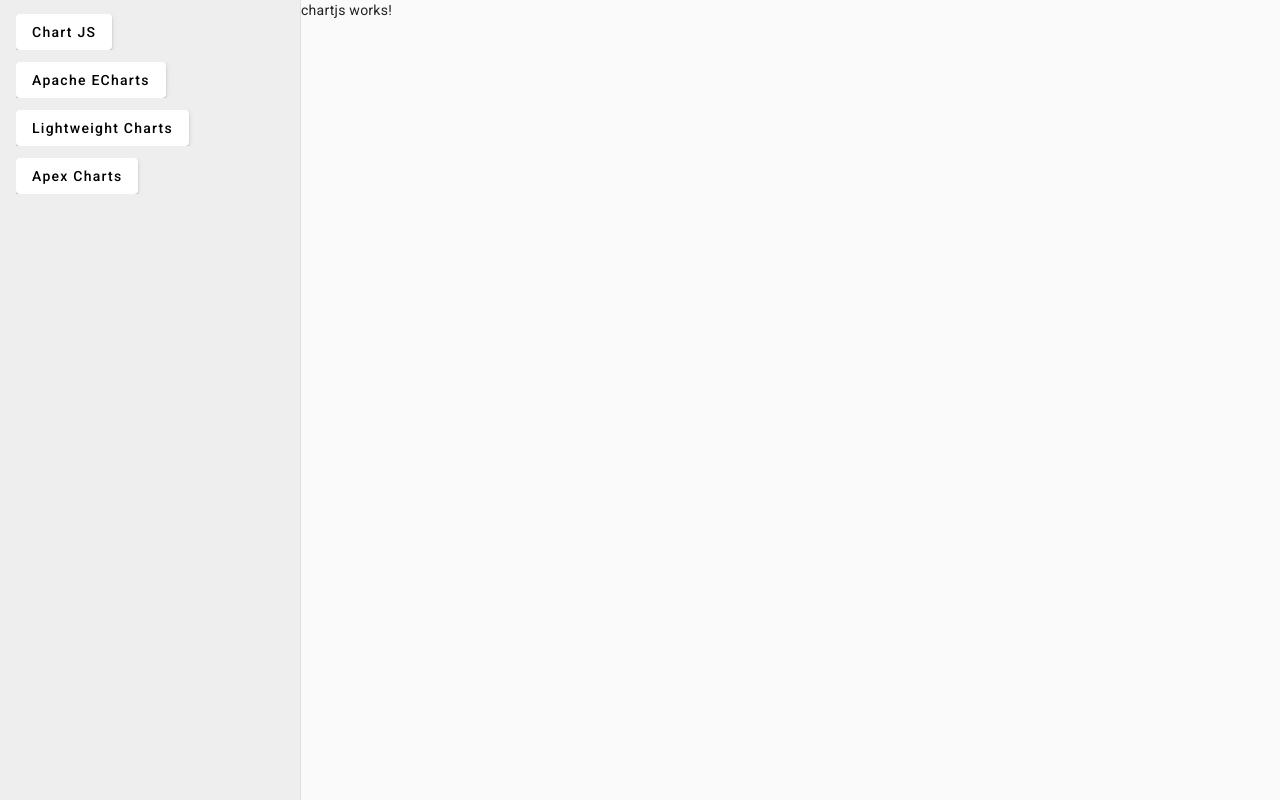
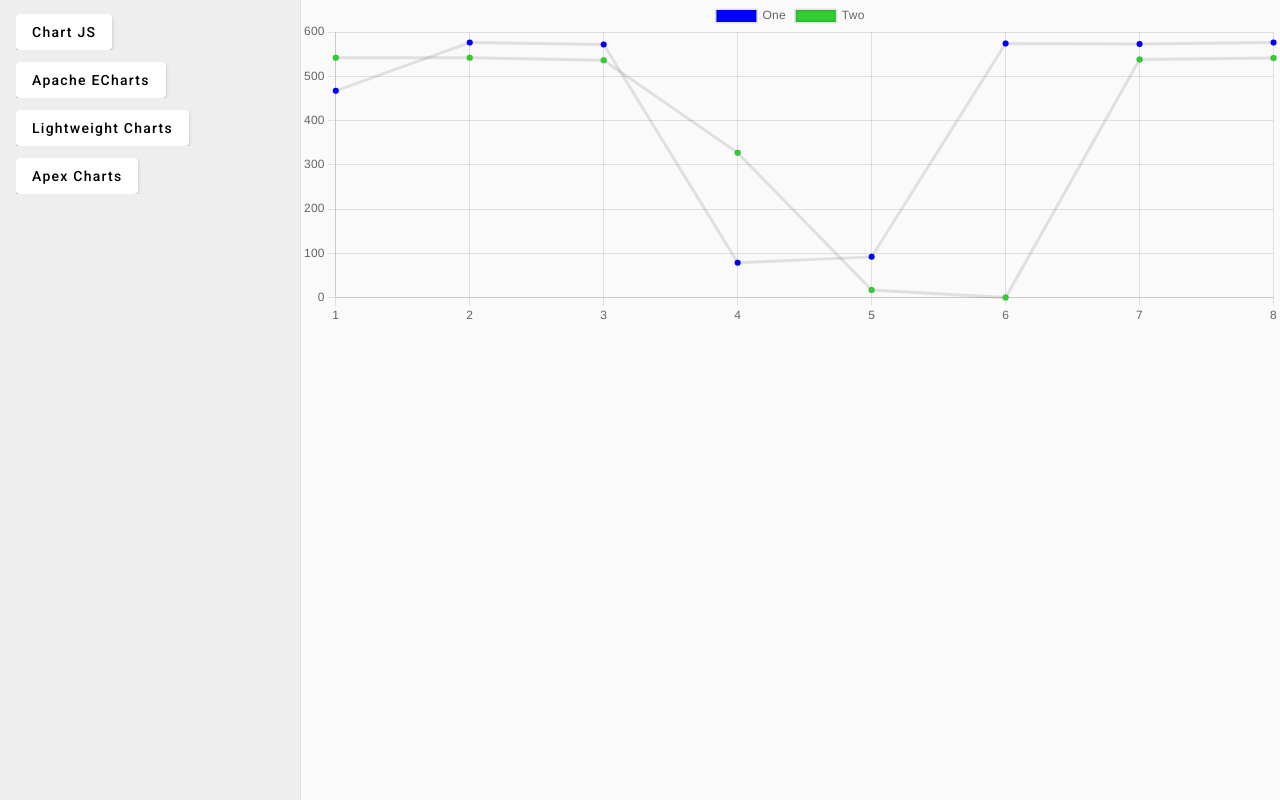
Before and after one commit to alex-liss/spikes, an Angular app in the folder charts/: page /chartjs in a window 1280 px wide. Built offline with nearby package versions, Linux system fonts and the light colour scheme.

Commit message:
added chart with Chart.js

```diff
--- a/charts/package.json
+++ b/charts/package.json
@@ -20,6 +20,7 @@
     "@angular/platform-browser": "^16.2.7",
     "@angular/platform-browser-dynamic": "^16.2.7",
     "@angular/router": "^16.2.7",
+    "chart.js": "^4.4.0",
     "rxjs": "~7.8.0",
     "tslib": "^2.3.0",
     "zone.js": "~0.13.3"
--- a/charts/src/app/pages/chartjs/chartjs.component.html
+++ b/charts/src/app/pages/chartjs/chartjs.component.html
@@ -1 +1,3 @@
-<p>chartjs works!</p>
+<div class="chart-container">
+  <canvas id="chart">{{chart}}</canvas>
+</div>
--- a/charts/src/app/pages/chartjs/chartjs.component.scss
+++ b/charts/src/app/pages/chartjs/chartjs.component.scss
@@ -0,0 +1,8 @@
+chart-container{
+  width: 100%;
+  height: 100%;
+}
+
+#chart {
+  display: inline !important;
+}
--- a/charts/src/app/pages/chartjs/chartjs.component.ts
+++ b/charts/src/app/pages/chartjs/chartjs.component.ts
@@ -1,4 +1,5 @@
 import { Component } from '@angular/core';
+import {Chart} from "chart.js/auto";
 
 @Component({
   selector: 'app-chartjs',
@@ -7,4 +8,33 @@
 })
 export class ChartjsComponent {
 
+  public chart: any;
+
+  ngOnInit(): void {
+    this.chart = new Chart("chart", {
+      type: 'line',
+      data: {// values on X-Axis
+        labels: ['1','2','3','4','5','6','7','8', ],
+        datasets: [
+          {
+            label: "One",
+            data: ['467','576', '572', '79', '92',
+              '574', '573', '576'],
+            backgroundColor: 'blue'
+          },
+          {
+            label: "Two",
+            data: ['542', '542', '536', '327', '17',
+              '0.00', '538', '541'],
+            backgroundColor: 'limegreen'
+          }
+        ]
+      },
+      options: {
+        aspectRatio:3
+      }
+    });
+  }
+
+
 }
```
Also changed, not shown: 1 other file (tests, documents, lock files or other folders).
